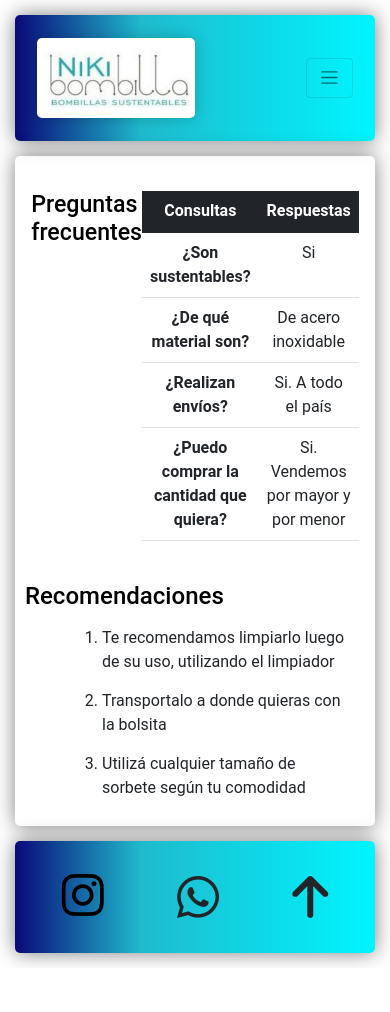
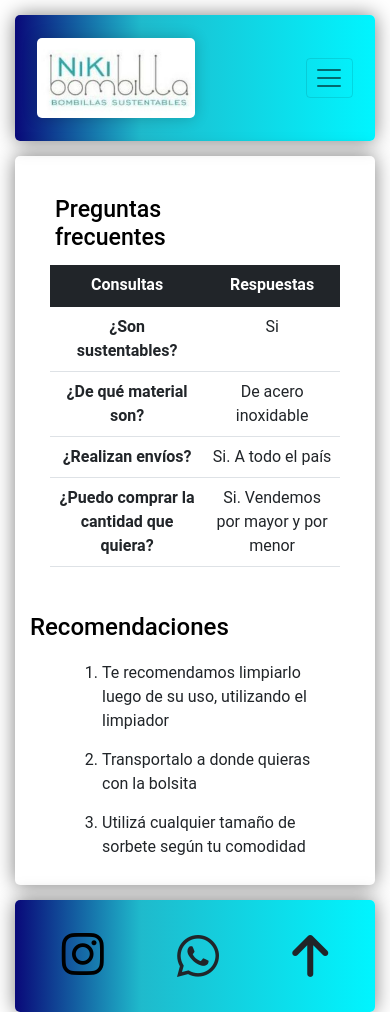
Before and after one commit to nicomassimino/nikibombilla, a plain HTML site: page pages/preguntasfrecuentes.html in a window 390 px wide. Shown: the top 1012 px of the page. Before the commit the page ends 968 px from the top, so only its background shows below. Drawn offline with nearby package versions, Linux system fonts and the light colour scheme.

Commit message:
Modificación de menu

```diff
--- a/pages/preguntasfrecuentes.html
+++ b/pages/preguntasfrecuentes.html
@@ -45,7 +45,7 @@
                 <section>
                     <div class="tabla animate__animated animate__fadeInLeftBig">
                             <caption>
-                                <h3>Preguntas frecuentes</h3>
+                                <h3 class="preguntasyrecomendaciones">Preguntas frecuentes</h3>
                             </caption>
                         <table class="table">
                             <thead class="table-dark">
@@ -77,7 +77,7 @@
                     </div>
                 </section>
                     <section class="recomendaciones animate__animated animate__fadeInLeftBig">
-                        <h3>Recomendaciones</h3>
+                        <h3 class="preguntasyrecomendaciones">Recomendaciones</h3>
                             <ol class="nros_preguntas" type="1">
                                 <li class="li_recomendaciones">Te recomendamos limpiarlo luego de su uso, utilizando el limpiador</li>
                                 <li class="li_recomendaciones">Transportalo a donde quieras con la bolsita</li>
--- a/stylesheet/style.css
+++ b/stylesheet/style.css
@@ -48,8 +48,9 @@ header nav li:hover {
 @media screen and (max-width: 768px) {
 
     .botonmenu {
-        display: flex;
-        justify-content: left;
+        display: grid;
+        justify-content: center;
+        width: 15%;
     }
 
     header .img {
@@ -362,7 +363,7 @@ button {
     padding: 10px;
     margin: 5px;
     border-radius: 5px;
-    width: 15%;
+    width: 25%;
     display: flex;
     text-align: center;
 }
@@ -392,6 +393,14 @@ button[type = "reset"]:hover {
     color: black;
     cursor: pointer;
 }
+
+
+@media screen and (max-width: 768px) {
+    .contacto_titulo {
+        display: flex;
+        justify-content: left;
+    }
+  }
 
 /* END CONTACTO */
 
@@ -438,30 +447,26 @@ ol {
 }
 
 @media screen and (max-width: 768px) {
-    .tabla {
-        margin: 15px;
-        padding: 10px;
-        display: flex;
-        justify-content: center;
-        font-size: 1rem;
+
+    h3 {
+        padding: 5px;
     }
 
     .tabla_preguntas {
-        text-align: center;
+        padding: 5px;
     }
 
     .recomendaciones {
+        text-align: center;
+        justify-content: center;
+    }
+
+
+    .li_recomendaciones {
         text-align: left;
     }
 
-    .li_recomendaciones {
-        text-align: left;
-        width: 100%;
-
-    }
-
     ol {
-        text-align: left;
         margin: 0 30px;
     }
 
```
